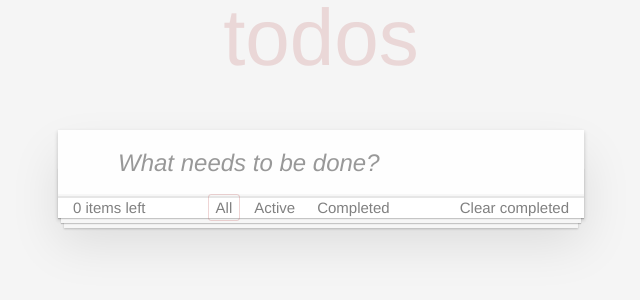
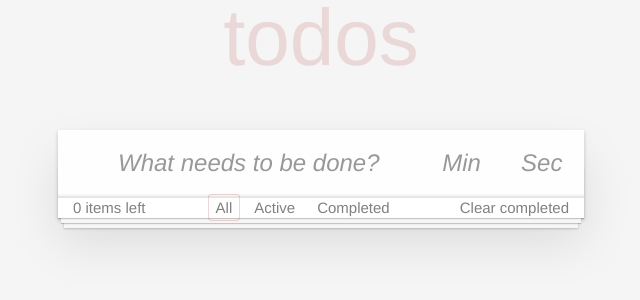
Before and after one commit to Loborifma/todo-kata, a React (Create React App) app: page / in a window 1280 px wide. Shown: the top 300 px of the page, without its empty margins (319-959 px from the left). Built offline with nearby package versions, Linux system fonts and the light colour scheme.

Commit message:
15.05.2023 - complete_2.3.9

```diff
--- a/src/components/App/App.jsx
+++ b/src/components/App/App.jsx
@@ -14,10 +14,11 @@ export default class App extends React.Component {
     filter: 'All',
   };
 
-  createListItem(description) {
+  createListItem(description, milliSec) {
     return {
       id: this.maxId++,
       description: description,
+      time: milliSec,
       status: false,
       editing: false,
     };
@@ -49,12 +50,21 @@ export default class App extends React.Component {
     }
   };
 
-  onAddItem = (description) => {
-    const newItem = this.createListItem(description);
+  onAddItem = (description, min, sec) => {
+    const milliSec = min * 60 * 1000 + sec * 1000;
+    const newItem = this.createListItem(description, milliSec);
     this.setState(({ tasks }) => {
       const newArr = [...tasks, newItem];
       return {
         tasks: newArr,
+      };
+    });
+  };
+
+  onChangeTime = (time, id) => {
+    this.setState(({ tasks }) => {
+      return {
+        tasks: this.changeProperty(tasks, id, 'time', false, time),
       };
     });
   };
@@ -118,7 +128,10 @@ export default class App extends React.Component {
 
     return (
       <section className="todoapp">
-        <NewTaskForm onSubmit={this.onAddItem} />
+        <header className="header">
+          <h1>todos</h1>
+          <NewTaskForm onSubmit={this.onAddItem} />
+        </header>
         <section className="main">
           <TaskList
             tasks={filteredTasks}
@@ -126,6 +139,7 @@ export default class App extends React.Component {
             onToggleStatus={this.onToggleStatus}
             onToggleEditing={this.onToggleEditing}
             onEditingItem={this.onEditingItem}
+            onChangeTime={this.onChangeTime}
           />
           <Footer active={activeCount} onClearCompleted={this.onClearCompleted} onSpotFilter={this.onSpotFilter} />
         </section>
--- a/src/components/NewTaskForm/NewTaskForm.css
+++ b/src/components/NewTaskForm/NewTaskForm.css
@@ -29,7 +29,14 @@
 	text-rendering: optimizeLegibility;
 }
 
-.new-todo{
+.new-todo-form {
+	display: flex;
+	margin-bottom: 0;
+}
+
+.new-todo,
+.new-todo-form .new-todo-form__timer,
+.edit{
 	position: relative;
 	margin: 0;
 	width: 100%;
@@ -46,3 +53,19 @@
 	-webkit-font-smoothing: antialiased;
 	-moz-osx-font-smoothing: grayscale;
 }
+
+.new-todo, .new-todo-form .new-todo-form__timer {
+	padding: 16px 16px 16px 60px;
+	border: none;
+	background: rgba(0, 0, 0, 0.003);
+	box-shadow: inset 0 -2px 1px rgba(0,0,0,0.03);
+}
+
+.new-todo {
+	width: 70%;
+}
+
+.new-todo-form .new-todo-form__timer {
+	width: 15%;
+	padding-left: 16px;
+}
--- a/src/components/NewTaskForm/NewTaskForm.jsx
+++ b/src/components/NewTaskForm/NewTaskForm.jsx
@@ -14,40 +14,70 @@ export default class NewTaskForm extends React.Component {
 
   state = {
     description: '',
+    min: '',
+    sec: '',
   };
 
-  onDescriptionChange = (evt) => {
+  handelDescriptionChange = (evt) => {
     this.setState({
       description: evt.target.value,
     });
   };
 
-  onSubmit = (evt) => {
+  handelMinutesChange = (evt) => {
+    const res = evt.target.value;
+    this.setState({
+      min: res >= 0 ? res : '',
+    });
+  };
+
+  handelSecondsChange = (evt) => {
+    const res = evt.target.value;
+    this.setState({
+      sec: res >= 0 ? res : '',
+    });
+  };
+
+  handelSubmit = (evt) => {
     evt.preventDefault();
-    if (this.state.description) {
-      this.props.onSubmit(this.state.description);
+
+    const { description, min, sec } = this.state;
+    if (description && min && sec) {
+      this.props.onSubmit(description, min, sec);
       this.setState({
         description: '',
+        min: '',
+        sec: '',
       });
     }
   };
 
   render() {
     return (
-      <form
-        className="header"
-        onSubmit={(evt) => {
-          this.onSubmit(evt);
-        }}
-      >
-        <h1>todos</h1>
+      <form className="new-todo-form" onSubmit={this.handelSubmit}>
         <input
           className="new-todo"
           placeholder="What needs to be done?"
+          required
           value={this.state.description}
-          onChange={this.onDescriptionChange}
+          onChange={this.handelDescriptionChange}
           autoFocus
         />
+        <input
+          className="new-todo-form__timer"
+          placeholder="Min"
+          required
+          value={this.state.min}
+          onChange={this.handelMinutesChange}
+        />
+        <input
+          className="new-todo-form__timer"
+          placeholder="Sec"
+          required
+          value={this.state.sec}
+          onChange={this.handelSecondsChange}
+        />
+        <input type="submit" hidden />
       </form>
     );
   }
--- a/src/components/Task/Task.css
+++ b/src/components/Task/Task.css
@@ -81,35 +81,35 @@
 	padding: 15px 85px 15px 60px;
 }
 
-.todo-list li label .created {
+.todo-list li .view {
+	position: relative;
+}
+
+.todo-list li .description {
 	font-size: 13px;
 	color: gray;
 }
 
-.todo-list li label .description {
+.todo-list li label .title {
 	word-break: break-all;
 	display: block;
 	line-height: 1.2;
 	transition: color 0.4s;
 	font-weight: 400;
 	color: #4d4d4d;
-  cursor: pointer;
 }
 
-.todo-list li.completed label .description {
+.todo-list li.completed label .title {
 	color: #cdcdcd;
 	text-decoration: line-through;
 }
 
 .todo-list li .icon {
-  position: absolute;
-  top: 0;
-  bottom: -3px;
 	width: 30px;
 	height: 40px;
 	font-size: 34px;
 	color: #cc9a9a;
-  margin: auto 0 11px;
+	margin: auto 0;
 	transition: color 0.2s ease-out;
 	cursor: pointer;
 }
@@ -119,6 +119,9 @@
 }
 
 .todo-list li .icon-destroy {
+	position: absolute;
+	top: 0;
+	bottom: -3px;
 	right: 10px;
 }
 
@@ -127,12 +130,41 @@
 }
 
 .todo-list li .icon-edit {
+	position: absolute;
+	top: 0;
+	bottom: -3px;
 	font-size: 19px;
 	right: 45px;
 }
 
 .todo-list li .icon-edit:after {
 	content: '✎';
+}
+
+.todo-list li .icon-pause,
+.todo-list li .icon-play {
+	font-size: 18px;
+	width: 18px;
+	height: 18px;
+}
+
+.todo-list li .icon-pause + span{
+  margin-left: 10px;
+  font-size: 1rem;
+  color: black;
+  font-weight: 500;
+}
+
+.todo-list li .icon-play {
+	font-size: 15px;
+}
+
+.icon-pause:after {
+	content: '⏸';
+}
+
+.icon-play:after {
+	content: '▶';
 }
 
 .todo-list li .edit {
--- a/src/components/Task/Task.jsx
+++ b/src/components/Task/Task.jsx
@@ -15,13 +15,63 @@ export default class Task extends React.Component {
     editing: PropTypes.bool.isRequired,
   };
 
+  state = {
+    timerPlay: true,
+    interval: '',
+  };
+
+  componentWillUnmount() {
+    this.onClickPause();
+  }
+
+  formatTimer = (time) => {
+    const minutes = Math.floor(time / (60 * 1000))
+      .toString()
+      .padStart(2, '0');
+    let seconds = (time % (60 * 1000)).toString();
+    if (seconds.length < 5) {
+      seconds = '0' + seconds;
+    }
+    seconds = seconds.slice(0, 2).padStart(2, '0');
+    return `${minutes}:${seconds}`;
+  };
+
   handleDescriptionClick = () => {
     const { id, onToggleStatus } = this.props;
     onToggleStatus(id);
   };
 
+  onClickPlay = () => {
+    let { time, id, onChangeTime } = this.props;
+    const intervalId = setInterval(() => {
+      if (time === 0) {
+        clearInterval(intervalId);
+        this.setState({
+          timerPlay: true,
+        });
+        return;
+      }
+      onChangeTime((time -= 1000), id);
+    }, 1000);
+
+    if (time > 0) {
+      this.setState({
+        timerPlay: false,
+        interval: intervalId,
+      });
+    }
+  };
+
+  onClickPause = () => {
+    clearInterval(this.state.interval);
+    this.setState({
+      timerPlay: true,
+    });
+  };
+
   render() {
-    const { description, onDeleteItem, onToggleEditing, onEditingItem, status, editing } = this.props;
+    const { description, onDeleteItem, onToggleEditing, onEditingItem, status, editing, time } = this.props;
+    const { timerPlay } = this.state;
 
     let isDone = status ? 'completed' : '';
 
@@ -44,10 +94,23 @@ export default class Task extends React.Component {
     return (
       <li className={isDone}>
         <div className="view">
-          <input className="toggle" type="checkbox" checked={status} onChange={this.handleDescriptionClick} />
-          <label onClick={this.handleDescriptionClick}>
-            <span className="description">{description}</span>
-            <span className="created">{formatDistanceToNow(new Date())}</span>
+          <input
+            className="toggle"
+            type="checkbox"
+            name="check-status"
+            checked={status}
+            onChange={this.handleDescriptionClick}
+          />
+          <label htmlFor="check-status">
+            <span className="title" onClick={this.handleDescriptionClick}>
+              {description}
+            </span>
+            <span className="description">
+              <button className="icon icon-play" type="button" hidden={!timerPlay} onClick={this.onClickPlay}></button>
+              <button className="icon icon-pause" type="button" hidden={timerPlay} onClick={this.onClickPause}></button>
+              <span>{this.formatTimer(time)}</span>
+            </span>
+            <span className="description">{formatDistanceToNow(new Date())}</span>
           </label>
           <button className="icon icon-edit" onClick={onToggleEditing} type="button" title="Editing"></button>
           <button className="icon icon-destroy" onClick={onDeleteItem} type="button" title="Delete"></button>
--- a/src/components/TaskList/TaskList.jsx
+++ b/src/components/TaskList/TaskList.jsx
@@ -22,7 +22,7 @@ export default class TaskList extends React.Component {
   };
 
   render() {
-    const { onDeleteItem, onToggleStatus, onToggleEditing, onEditingItem, tasks } = this.props;
+    const { onDeleteItem, onToggleStatus, onToggleEditing, onEditingItem, onChangeTime, tasks } = this.props;
 
     return (
       <ul className="todo-list">
@@ -35,6 +35,7 @@ export default class TaskList extends React.Component {
               onToggleStatus={() => onToggleStatus(el.id)}
               onToggleEditing={() => onToggleEditing(el.id)}
               onEditingItem={(e) => onEditingItem(e, el.id)}
+              onChangeTime={onChangeTime}
             />
           );
         })}
```
Lines whose indentation alone changed are shown as unchanged.
